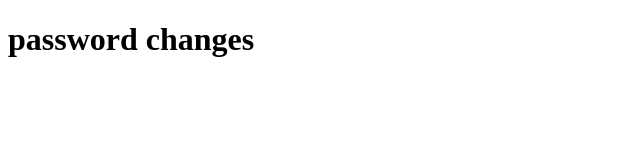
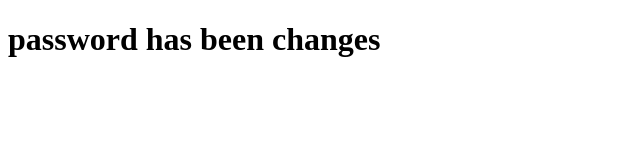
Before and after one commit to sabitasitaula/OptimumFirstProject, a plain HTML site: page password.html in a window 1280 px wide. Shown: the whole page, without its empty margins (0-640 px from the left). Drawn offline with Linux system fonts and the light colour scheme.

Commit message:
password change

```diff
--- a/password.html
+++ b/password.html
@@ -7,6 +7,6 @@
     <title>Document</title>
   </head>
   <body>
-    <h1>password changes</h1>
+    <h1>password has been changes</h1>
   </body>
 </html>
```
